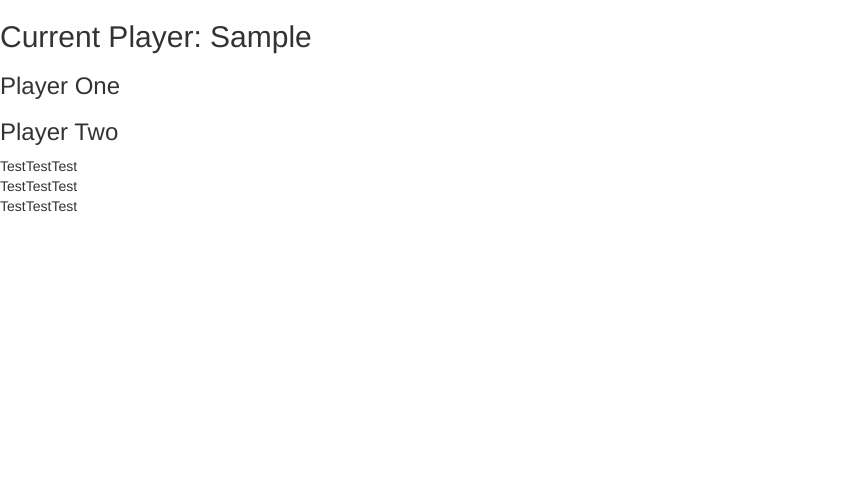
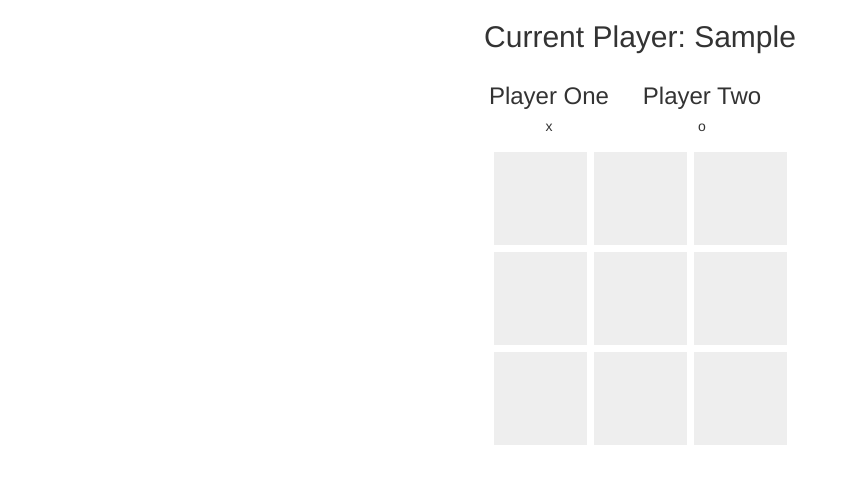
Before and after one commit to tjohnst1/ticTacTotes, a plain HTML site: page index.html in a window 1280 px wide. Both pictures are taken after typing "Sample", "Sample" into the empty fields and a click on the button "Start". Shown: the whole page, without its empty margins (0-858 px from the left). Drawn offline with nearby package versions, Linux system fonts and the light colour scheme.

Commit message:
add styling to index.html

```diff
--- a/css/styles.css
+++ b/css/styles.css
@@ -1,7 +1,33 @@
 .game-space{
+  text-align: center;
   display: none;
 }
 
 .game-over {
   display: none;
 }
+
+td {
+  padding: 0;
+  background-color: #eee;
+  border: 7px solid #fff;
+  width: 100px;
+  height: 100px;
+  text-align: center;
+}
+
+#playerOne-info, #playerTwo-info{
+  display: inline-block;
+  padding: 0 30px 0 0;
+  text-align: center;
+}
+
+table{
+  margin: 0 auto;
+}
+
+
+.game-over{
+  text-align: center;
+  margin: 60px 0 0 0;
+}
--- a/index.html
+++ b/index.html
@@ -35,29 +35,29 @@
       <div id="game-board">
         <div id="playerOne-info">
           <h3>Player One</h3>
-          <h5 id="playerOne-mark"></h5>
+          <h5 id="playerOne-displayMark"></h5>
         </div>
 
         <div id="playerTwo-info">
           <h3>Player Two</h3>
-          <h5 id="playerTwo-mark"></h5>
+          <h5 id="playerTwo-displayMark"></h5>
         </div>
 
         <table>
           <tr>
-            <td class="blank-space" id="2" class="02">Test</td>
-            <td class="blank-space" id="5" class="12">Test</td>
-            <td class="blank-space" id="8" class="22">Test</td>
+            <td class="blank-space" id="2" class="02"></td>
+            <td class="blank-space" id="5" class="12"></td>
+            <td class="blank-space" id="8" class="22"></td>
           </tr>
           <tr>
-            <td class="blank-space" id="1" class="01">Test</td>
-            <td class="blank-space" id="4" class="11">Test</td>
-            <td class="blank-space" id="7" class="21">Test</td>
+            <td class="blank-space" id="1" class="01"></td>
+            <td class="blank-space" id="4" class="11"></td>
+            <td class="blank-space" id="7" class="21"></td>
           </tr>
           <tr>
-            <td class="blank-space" id="0" class="00">Test</td>
-            <td class="blank-space" id="3" class="10">Test</td>
-            <td class="blank-space" id="6" class="20">Test</td>
+            <td class="blank-space" id="0" class="00"></td>
+            <td class="blank-space" id="3" class="10"></td>
+            <td class="blank-space" id="6" class="20"></td>
           </tr>
         </table>
       </div>
--- a/js/scripts.js
+++ b/js/scripts.js
@@ -110,6 +110,10 @@ $(document).ready(function(){
     board.fill();
 
     game = new Game(playerOne, playerTwo, board);
+
+    $('#playerOne-displayMark').text(playerOne.mark);
+    $('#playerTwo-displayMark').text(playerTwo.mark);
+
     $('#new-players').hide();
     $('.game-space').show();
     $('span.current-player').text(playerOne.name);
@@ -133,8 +137,9 @@ $(document).ready(function(){
       win = game.lineWin(currentSpace, 'x') ||
             game.lineWin(currentSpace, 'y') ||
             game.diagWin(currentSpace);
+
       if (win === true) {
-        // $('div.game-space').hide();
+        $('div.game-space').hide();
         $('div.game-over').show();
         $('h1.game-over-message').text(currentPlayer.name + " has defeated " +
                                     otherPlayer.name);
```
